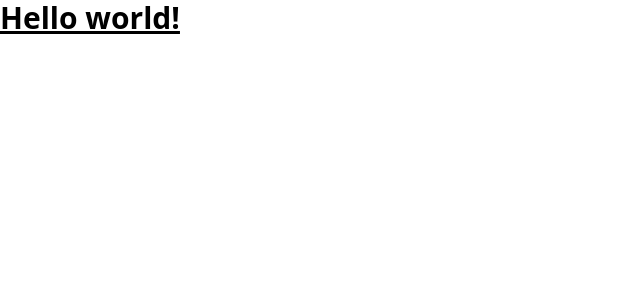
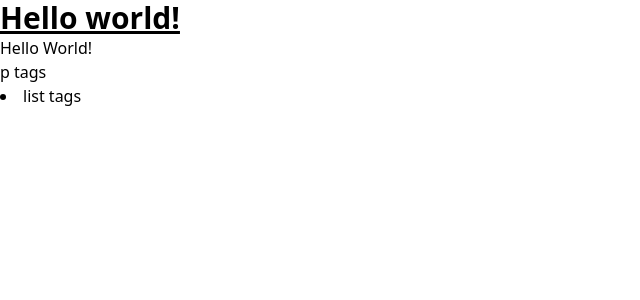
Before and after one commit to gouthiki90/SAC-sign-prototype, a Next.js app: page / in a window 1280 px wide. Shown: the top 300 px of the page, without its empty margins (0-640 px from the left). Built offline with nearby package versions, Linux system fonts and the light colour scheme.

Commit message:
[ADD] 알릭스님이 테스트 할 수 있는 화면 생성

```diff
--- /dev/null
+++ b/components/test/test.tsx
@@ -0,0 +1,14 @@
+import React from "react";
+
+const TestPage: React.FC = () => {
+  return (
+    <>
+      {/* html 만드는 곳 */}
+      <h1>Hello World!</h1>
+      <p>p tags</p>
+      <li>list tags</li>
+    </>
+  );
+};
+
+export default TestPage;
--- a/pages/index.tsx
+++ b/pages/index.tsx
@@ -1,7 +1,10 @@
+import Test from "./test";
+
 export default function Home() {
   return (
     <>
       <h1 className="text-3xl font-bold underline">Hello world!</h1>
+      <Test />
     </>
   );
 }
--- /dev/null
+++ b/pages/test.tsx
@@ -0,0 +1,8 @@
+import TestPage from "@/components/test/test";
+import { NextPage } from "next";
+
+export const Test: NextPage = () => {
+  return <TestPage />;
+};
+
+export default Test;
--- a/styles/globals.css
+++ b/styles/globals.css
@@ -1,3 +1,4 @@
+/** tailwind global init */
 @tailwind base;
 @tailwind components;
 @tailwind utilities;
```
